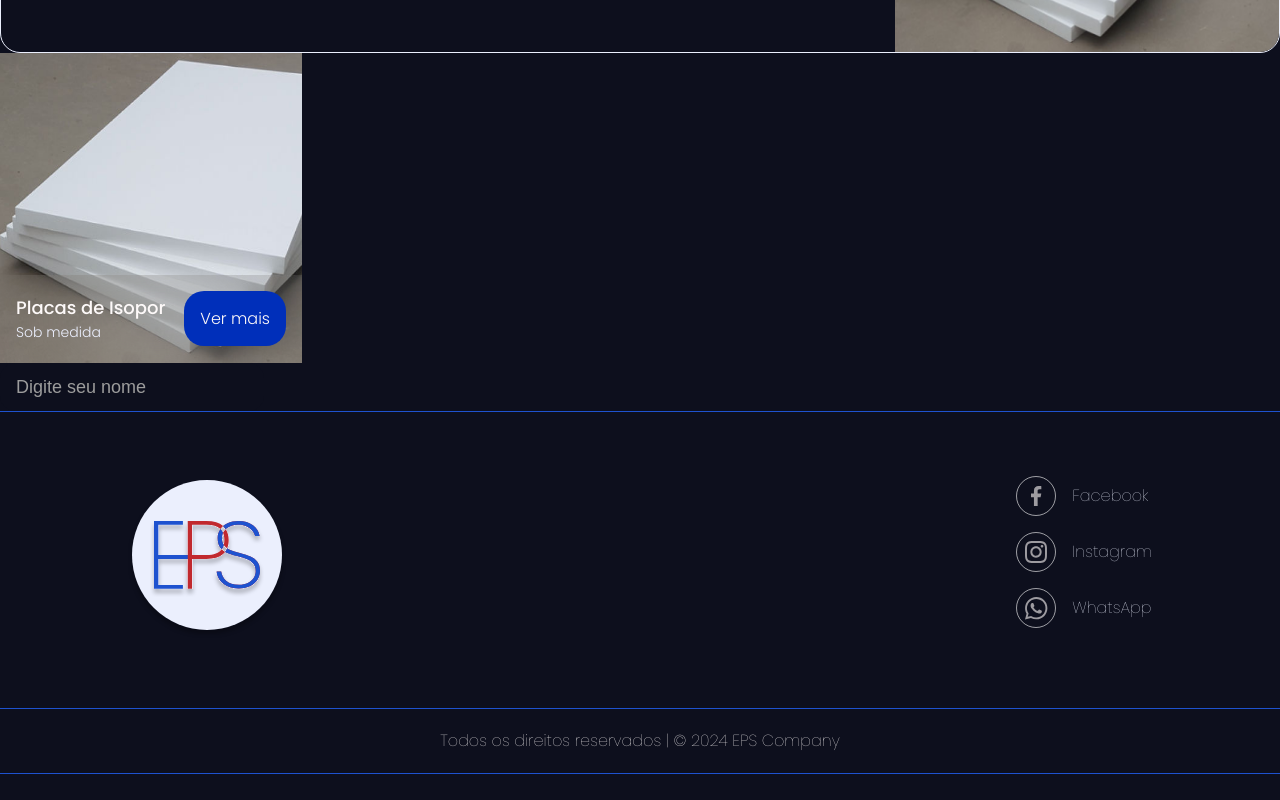
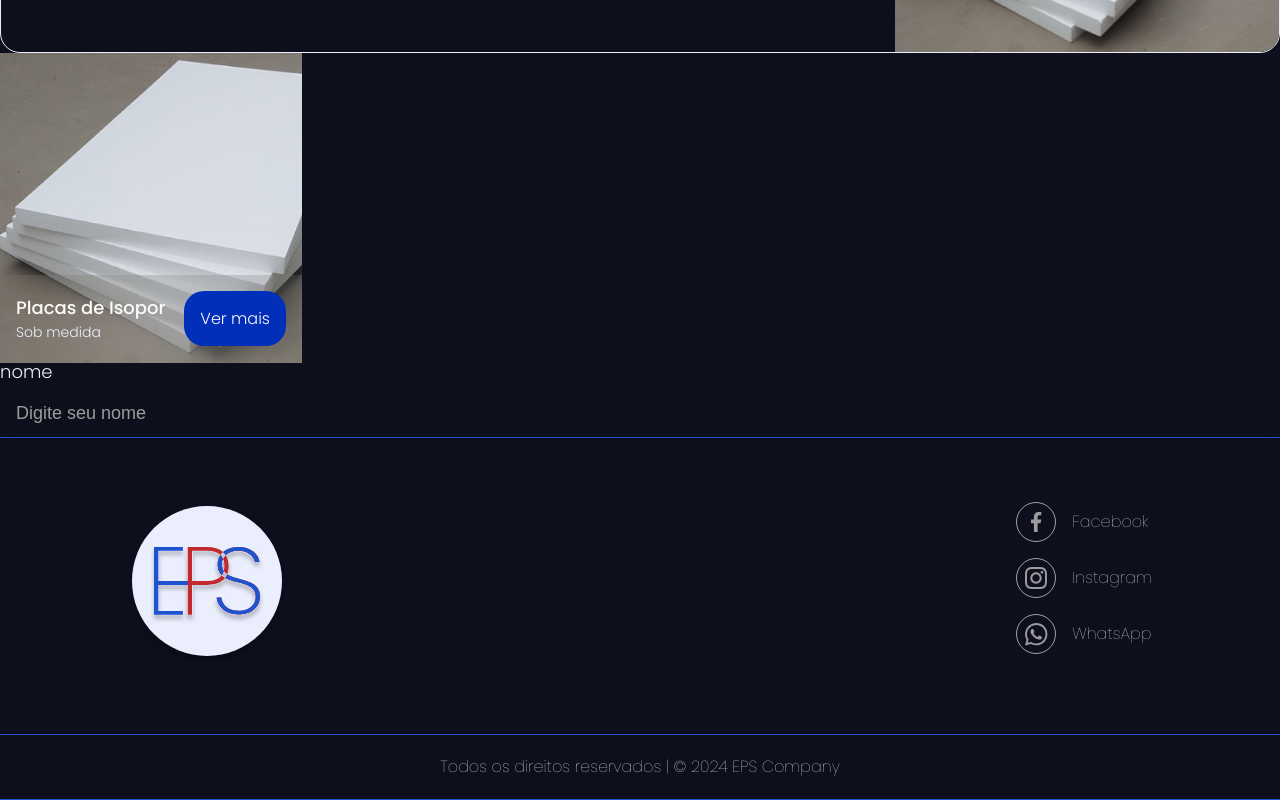
Before and after one commit to raphaelaferraz/lading_page_eps_company, a React (Vite) app: page / in a window 1280 px wide. Shown: the part 1348-2148 px from the top of the page. Before the commit the page ends 2122 px from the top, so only its background shows below. Built offline with nearby package versions, Linux system fonts and the light colour scheme.

Commit message:
feat: adiciona label no componente de input

```diff
--- a/src/components/Input/index.jsx
+++ b/src/components/Input/index.jsx
@@ -1,20 +1,26 @@
 import PropTypes from "prop-types";
 import styles from "./styles.module.scss";
 
-export default function Input({ type, name, value, onChange, placeholder }) {
+export default function Input({ id, label, type, name, value, onChange, placeholder }) {
   return (
+    <div className={styles.container}>
+      <label htmlFor={id} className={styles.container__label}>{label}</label>
       <input
-      className={styles.input}
+        id={id}
+        className={styles.container__input}
         type={type}
         name={name}
         value={value}
         placeholder={placeholder}
         onChange={(e) => onChange(e.target.value)}
       />
+    </div>
   );
 }
 
 Input.propTypes = {
+  id: PropTypes.string,
+  label: PropTypes.string,
   type: PropTypes.string,
   name: PropTypes.string.isRequired,
   placeholder: PropTypes.string,
--- a/src/components/Input/styles.module.scss
+++ b/src/components/Input/styles.module.scss
@@ -1,6 +1,17 @@
 @use "../../styles/_variables" as *;
 
-.input {
+.container {
+  display: flex;
+  flex-direction: column;
+
+  &__label {
+    font-size: $large-text;
+    font-weight: $font-light;
+    color: $azul-10;
+    margin-bottom: $spacing-0;
+  }
+
+  &__input {
     height: $spacing-3;
     border-radius: 15px;
     outline: none;
@@ -15,3 +26,4 @@
       color: $cinza-claro-20;
     }
   }
+}
--- a/src/pages/Home/index.jsx
+++ b/src/pages/Home/index.jsx
@@ -45,6 +45,7 @@ export default function Home() {
       />
 
       <Input
+        label={"nome"}
         type={"text"}
         name={"nome"}
         value={nome}
```
Lines whose indentation alone changed are shown as unchanged.
